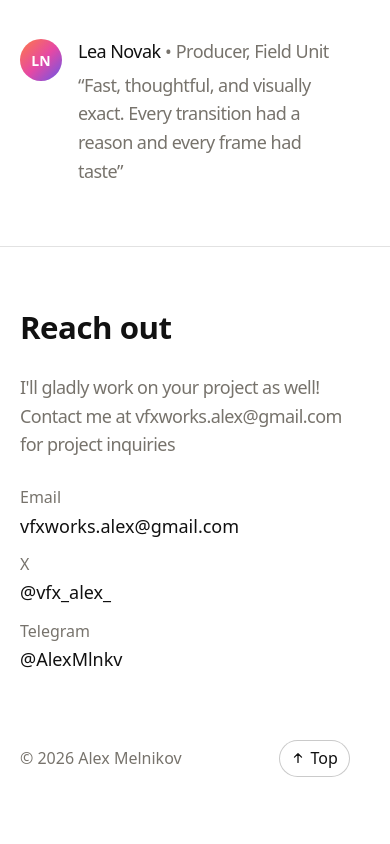
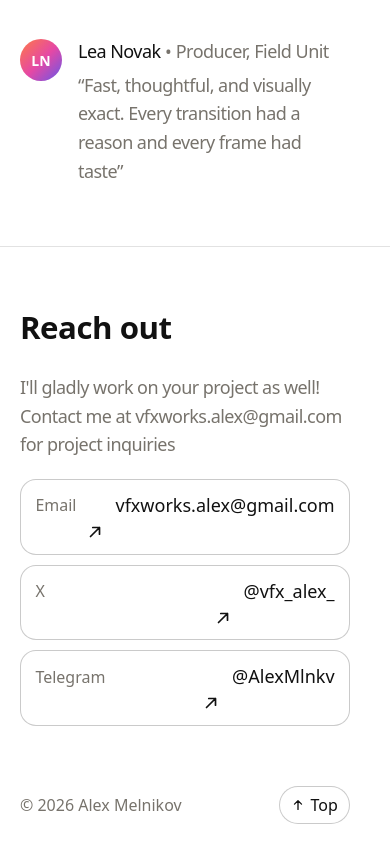
Before and after one commit to vfxworks-alex/alex-melnikov-portfolio, a React (Vite) app: page / in a window 390 px wide. Shown: the part 9783-10627 px from the top of the page. Before the commit the page ends 10580 px from the top, so only its background shows below. Built offline with nearby package versions, Linux system fonts and the light colour scheme; a web font is replaced by a local one.

Commit message:
Link contact CTA to styled contact cards

```diff
--- a/src/components/Sidebar.tsx
+++ b/src/components/Sidebar.tsx
@@ -24,6 +24,7 @@ function Section({ title, children }: SectionProps) {
 
   return (
     <section
+      id={sectionSlug}
       className={`profile-section profile-section--${sectionSlug}`}
       aria-labelledby={titleId}
     >
@@ -86,7 +87,7 @@ function Overview() {
         </div>
 
         <div className="intro-cta">
-          <a className="primary-action" href={`mailto:${profile.email}`}>
+          <a className="primary-action" href="#reach-out">
             Get in touch
           </a>
 
@@ -181,9 +182,17 @@ function Overview() {
         <p className="reachout-copy">{contactIntro}</p>
         <div className="contact-list">
           {contacts.map((contact) => (
-            <a href={contact.href} key={contact.label}>
+            <a
+              href={contact.href}
+              key={contact.label}
+              target={contact.href.startsWith("http") ? "_blank" : undefined}
+              rel={contact.href.startsWith("http") ? "noreferrer" : undefined}
+            >
               <span>{contact.label}</span>
               <strong>{contact.value}</strong>
+              <svg viewBox="0 0 16 16" aria-hidden="true">
+                <path d="M4 12 12 4M6 4h6v6" />
+              </svg>
             </a>
           ))}
         </div>
--- a/src/styles.css
+++ b/src/styles.css
@@ -81,6 +81,7 @@ b {
   flex-direction: column;
   overflow-y: auto;
   overscroll-behavior: contain;
+  scroll-behavior: smooth;
   border-right: 1px solid var(--color-border);
   background: var(--color-background);
   container-type: inline-size;
@@ -358,6 +359,7 @@ h3 {
 }
 
 .profile-section {
+  scroll-margin-top: 1rem;
   padding-top: var(--spacing-section-content);
   padding-bottom: var(--spacing-section-content);
   border-top: 1px solid var(--color-border);
@@ -670,6 +672,7 @@ img.avatar-token {
 
 .contact-list {
   display: grid;
+  gap: 0.625rem;
 }
 
 .reachout-copy {
@@ -680,9 +683,19 @@ img.avatar-token {
 
 .contact-list a {
   display: grid;
-  grid-template-columns: minmax(4.25rem, 0.34fr) minmax(0, 1fr);
+  min-height: 3.5rem;
+  grid-template-columns: minmax(4.25rem, 0.34fr) minmax(0, 1fr) 1.5rem;
   gap: 0.85rem;
-  padding: 0.45rem 0;
+  align-items: center;
+  border: 1px solid var(--color-border-strong);
+  border-radius: 1rem;
+  padding: 0.8rem 0.9rem;
+  background: var(--color-background);
+  transition:
+    border-color 200ms ease,
+    background 200ms ease,
+    color 200ms ease,
+    transform 200ms ease;
 }
 
 .contact-list span {
@@ -694,6 +707,41 @@ img.avatar-token {
 .contact-list strong {
   font-size: var(--font-size-md);
   overflow-wrap: anywhere;
+}
+
+.contact-list svg {
+  width: 1.125rem;
+  height: 1.125rem;
+  justify-self: end;
+  fill: none;
+  stroke: currentColor;
+  stroke-linecap: round;
+  stroke-linejoin: round;
+  stroke-width: 1.5;
+  transition: transform 200ms ease;
+}
+
+.contact-list a:hover,
+.contact-list a:focus-visible {
+  border-color: var(--color-foreground);
+  background: var(--color-foreground);
+  color: var(--color-background);
+  transform: translateY(-2px);
+}
+
+.contact-list a:hover span,
+.contact-list a:focus-visible span {
+  color: inherit;
+}
+
+.contact-list a:hover svg,
+.contact-list a:focus-visible svg {
+  transform: translate(0.15rem, -0.15rem);
+}
+
+.contact-list a:focus-visible {
+  outline: 2px solid var(--color-accent);
+  outline-offset: 2px;
 }
 
 @container (max-width: 22rem) {
@@ -737,10 +785,23 @@ img.avatar-token {
     flex-direction: column;
   }
 
-  .contact-list a,
+  .contact-list a {
+    grid-template-columns: minmax(0, 1fr) auto;
+    gap: 0.28rem 0.75rem;
+  }
+
   .project-meta div {
     grid-template-columns: 1fr;
     gap: 0.28rem;
+  }
+
+  .contact-list a span {
+    grid-column: 1 / -1;
+  }
+
+  .contact-list a svg {
+    grid-column: 2;
+    grid-row: 2;
   }
 
   .testimonial-list figure {
@@ -1511,7 +1572,11 @@ img.avatar-token {
     grid-template-columns: 1fr;
   }
 
-  .contact-list a,
+  .contact-list a {
+    grid-template-columns: minmax(0, 1fr) auto;
+    gap: 0.3rem 0.75rem;
+  }
+
   .project-meta div {
     grid-template-columns: 1fr;
     gap: 0.3rem;
@@ -1519,6 +1584,10 @@ img.avatar-token {
 }
 
 @media (prefers-reduced-motion: reduce) {
+  .sidebar {
+    scroll-behavior: auto;
+  }
+
   .primary-action::before {
     animation: none !important;
     opacity: 0;
```
